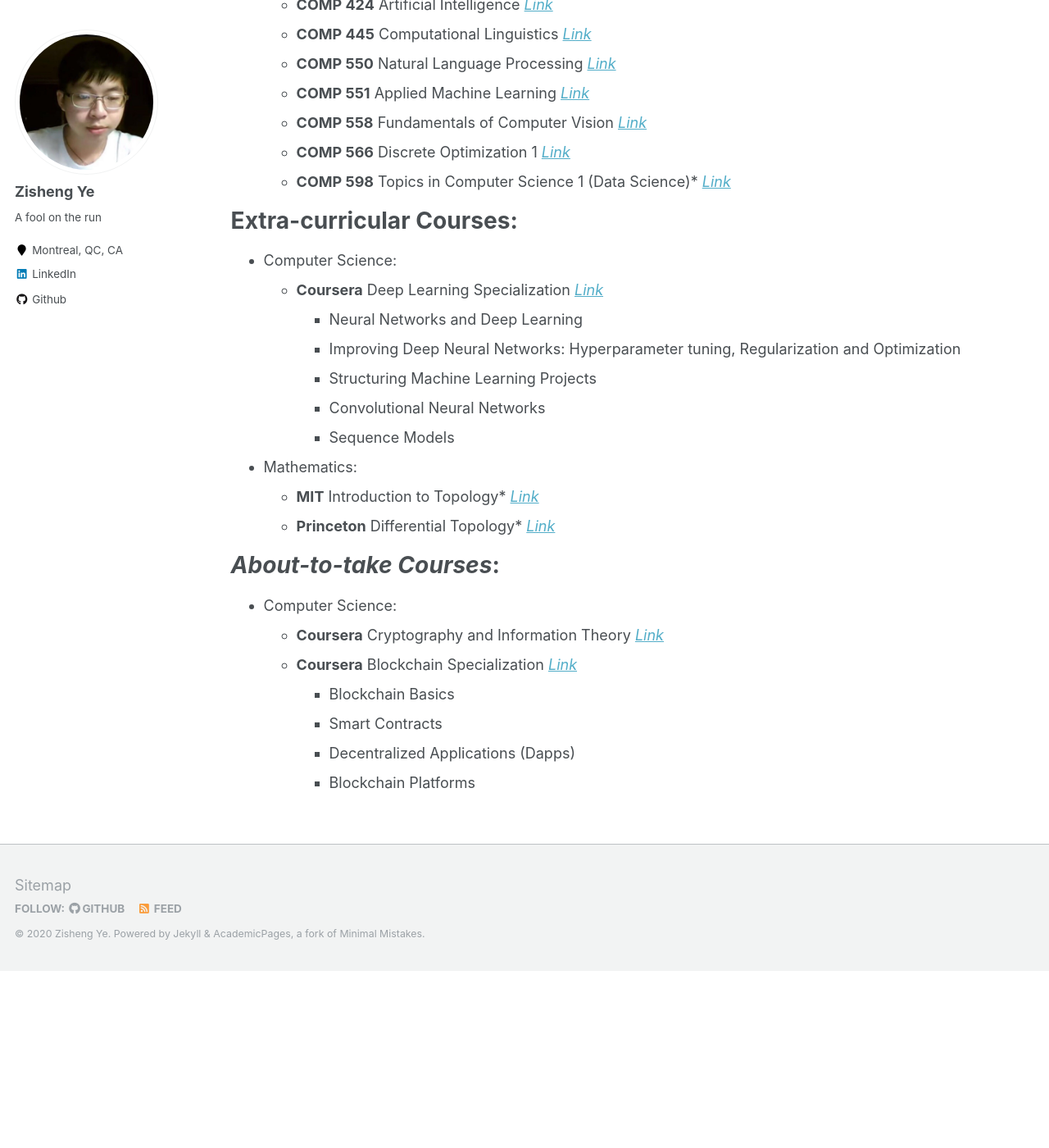
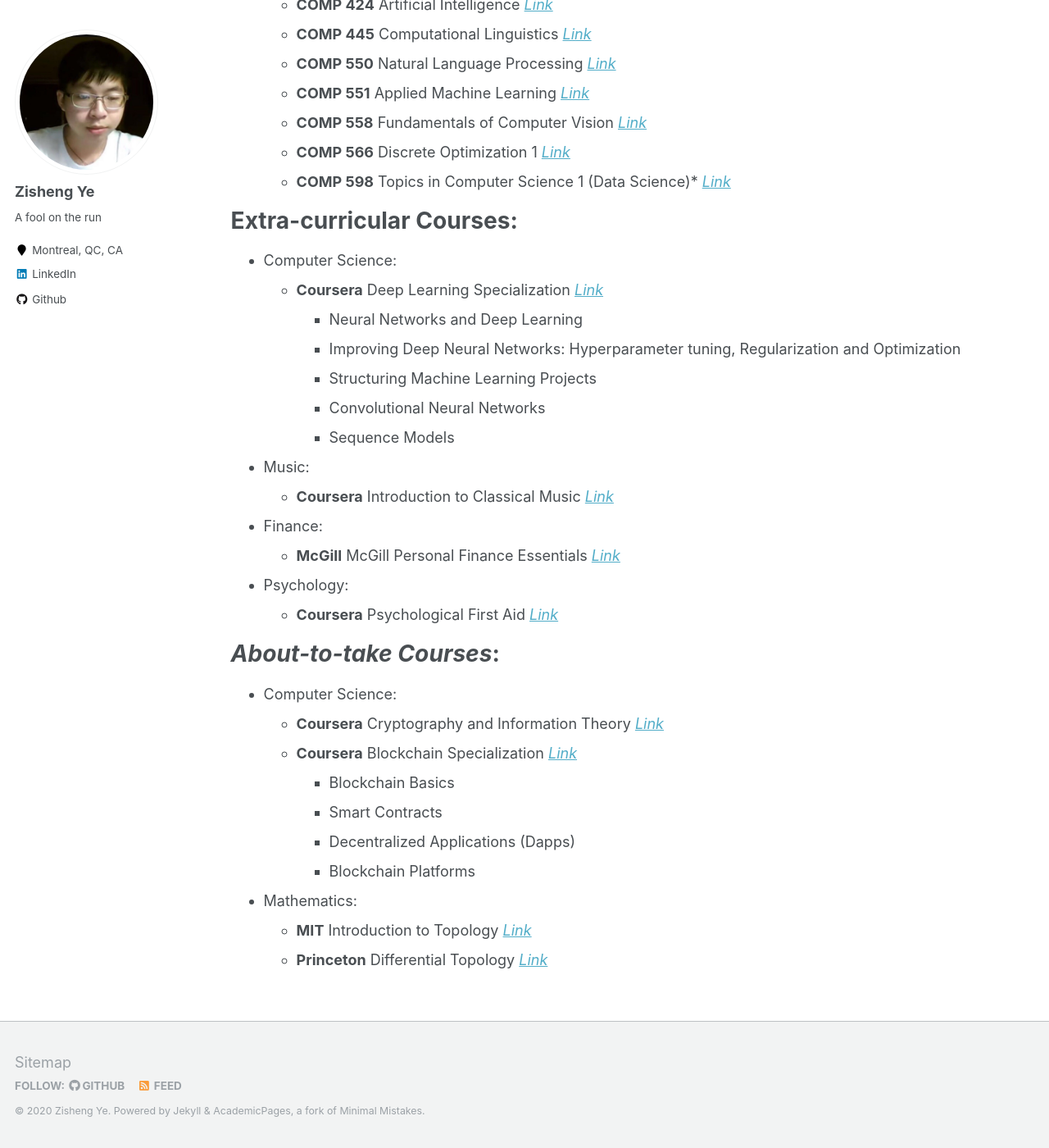
Before and after one commit to macaoleaf/macaoleaf.github.io, a Jekyll site: the page built from _pages/Courses.md, in a window 1280 px wide and 1400 px high, scrolled down 1576 px. Shown: the whole window at 82% size. Built offline with Jekyll 4.4.1, drawn with Linux system fonts in a browser that asks for light colours; before the commit the page ends 2760 px from its top, so only the background shows below that.

Commit message:
Update Courses.md

```diff
--- a/_pages/Courses.md
+++ b/_pages/Courses.md
@@ -63,9 +63,14 @@ Extra-curricular Courses:
     - Convolutional Neural Networks
     - Sequence Models
 
-- Mathematics:
-  - **MIT** Introduction to Topology\* [*Link*](https://ocw.mit.edu/courses/mathematics/18-901-introduction-to-topology-fall-2004/index.htm)
-  - **Princeton** Differential Topology\* [*Link*](https://www.simonsfoundation.org/2011/04/28/john-w-milnor/)
+- Music:
+  - **Coursera** Introduction to Classical Music [*Link*](https://www.coursera.org/learn/introclassicalmusic)
+
+- Finance:
+  - **McGill** McGill Personal Finance Essentials [*Link*](https://www.mcgillpersonalfinance.com)
+
+- Psychology:
+  - **Coursera** Psychological First Aid [*Link*](https://www.coursera.org/learn/psychological-first-aid/)
 
 *About-to-take Courses*:
 ======
@@ -76,3 +81,7 @@ Extra-curricular Courses:
     - Smart Contracts
     - Decentralized Applications (Dapps)
     - Blockchain Platforms
+
+- Mathematics:
+  - **MIT** Introduction to Topology [*Link*](https://ocw.mit.edu/courses/mathematics/18-901-introduction-to-topology-fall-2004/index.htm)
+  - **Princeton** Differential Topology [*Link*](https://www.simonsfoundation.org/2011/04/28/john-w-milnor/)
```
